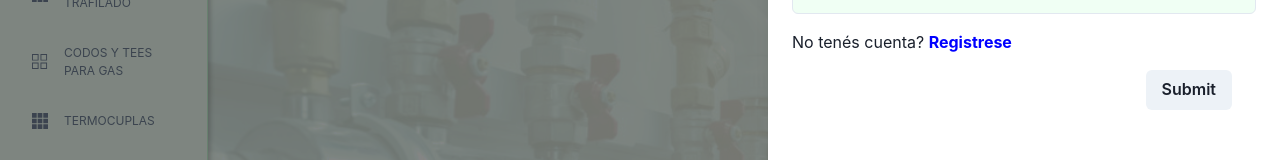
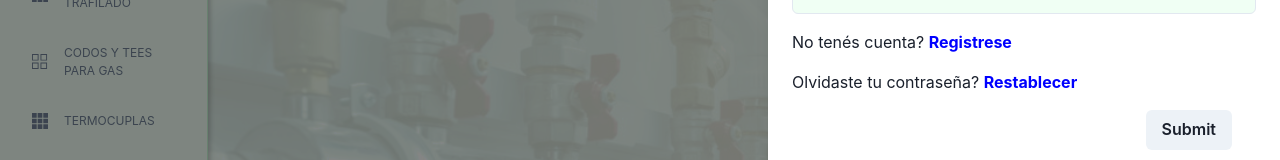
Before and after one commit to rdmadeira/costofinal_frontend_nucba, a React (Create React App) app: page / in a window 1280 px wide. Both pictures are taken after a click on the button "Ingresar". Shown: the part 216-376 px from the top of the page. Built offline with nearby package versions, Linux system fonts and the light colour scheme; no server answers.

Commit message:
add resetPwd firebase y handler

```diff
--- a/src/components/forms/SignUpForm.js
+++ b/src/components/forms/SignUpForm.js
@@ -15,14 +15,19 @@ import { Controller, useForm } from 'react-hook-form';
 import Input from './Input';
 import { BsCheck } from 'react-icons/bs';
 import { RxCross2 } from 'react-icons/rx';
-import { createUser, loginUserHandle } from '../../firebase/auth';
+import {
+  createUser,
+  loginUserHandle,
+  resetPassword,
+} from '../../firebase/auth';
 import { inputsArray } from '../../utils/inputsArray';
 
 const SignUpForm = ({ onClose, loginState: { isLogin, setisLogin } }) => {
-  const { register, handleSubmit, control, formState, getValues } = useForm({
-    mode: 'onSubmit',
-    reValidateMode: 'onChange',
-  });
+  const { register, handleSubmit, control, formState, getValues, setError } =
+    useForm({
+      mode: 'onSubmit',
+      reValidateMode: 'onChange',
+    });
 
   const [isSuccessRequest, setisSuccessRequest] = useState(null);
   const toast = useToast();
@@ -79,6 +84,16 @@ const SignUpForm = ({ onClose, loginState: { isLogin, setisLogin } }) => {
   };
 
   const inputNames = isLogin ? ['email', 'contraseña'] : inputsArray;
+
+  const resetPasswordHandle = () => {
+    const email = getValues().email;
+    if (!email) {
+      setError('email', { type: 'required' });
+      alert('Por favor, escriba su email!');
+    } else {
+      resetPassword(email);
+    }
+  };
 
   return (
     <Box>
@@ -170,6 +185,15 @@ const SignUpForm = ({ onClose, loginState: { isLogin, setisLogin } }) => {
               {isLogin ? 'Registrese' : 'Ingrese Aqui'}
             </button>
           </Text>
+          <Text>
+            Olvidaste tu contraseña?{' '}
+            <button
+              type="button"
+              onClick={resetPasswordHandle}
+              style={{ fontWeight: 'bold', color: 'blue' }}>
+              Restablecer
+            </button>
+          </Text>
         </VStack>
         <DrawerFooter>
           <Button
--- a/src/firebase/auth.js
+++ b/src/firebase/auth.js
@@ -6,6 +6,8 @@ import {
   getAuth,
   createUserWithEmailAndPassword,
   signInWithEmailAndPassword,
+  sendPasswordResetEmail,
+  /* confirmPasswordReset, */
 } from 'firebase/auth';
 
 const app = initializeApp(firebaseConfig);
@@ -99,3 +101,21 @@ export const upDateDataToDB = async (updatedData) => {
 export const signOut = () => {
   return auth.signOut();
 };
+
+export const resetPassword = async (email) => {
+  sendPasswordResetEmail(auth, email)
+    .then(() => {
+      alert('Link enviado! Entrá en su email para restablecer la contraseña.');
+    })
+    .catch((err) => {
+      if (err.code === 'auth/user-not-found' || err.code === 'INVALID_EMAIL') {
+        alert('User not found, try again!');
+      }
+    });
+};
+
+/* export const confirmThePasswordReset = async (oobCode, newPassword) => {
+  if (!oobCode && !newPassword) return;
+
+  return await confirmPasswordReset(auth, oobCode, newPassword);
+}; */
```
Also changed, not shown: src/components/sidebar/Sidebar.jsx (deleted, +0 -24 lines).
